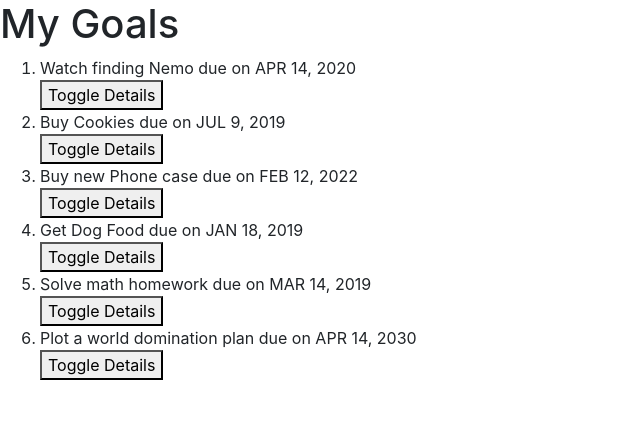
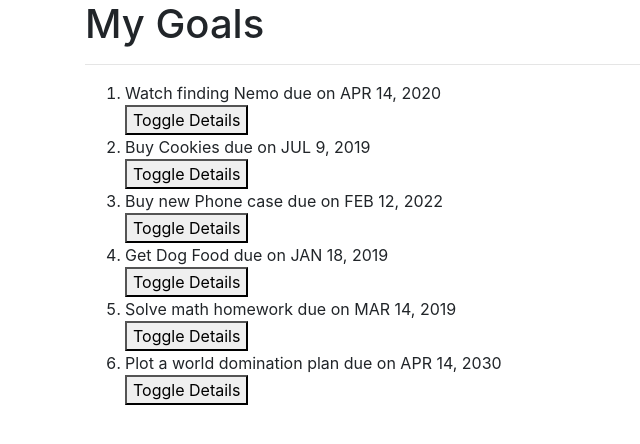
Before and after one commit to hbk93/goals1, an Angular app: page / in a window 1280 px wide. Shown: the top 444 px of the page, without its empty margins (0-640 px from the left). Built offline with nearby package versions, Linux system fonts and the light colour scheme.

Commit message:
add container

```diff
--- a/src/app/goal/goal.component.html
+++ b/src/app/goal/goal.component.html
@@ -1,5 +1,6 @@
-<div>
+<div class="container">
   <h1>My Goals</h1>
+  <hr>
   <ol>
     <div *ngFor = 'let goal of goals; let i = index'>
       <li appStrikethrough>{{goal.name}} due on {{goal.completeDate|date|uppercase}}</li>
```
